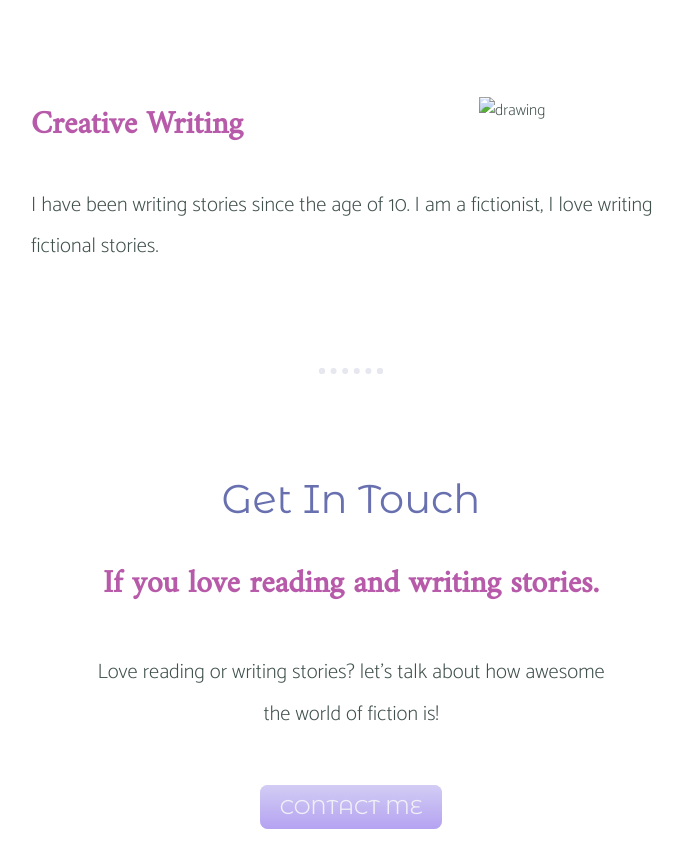
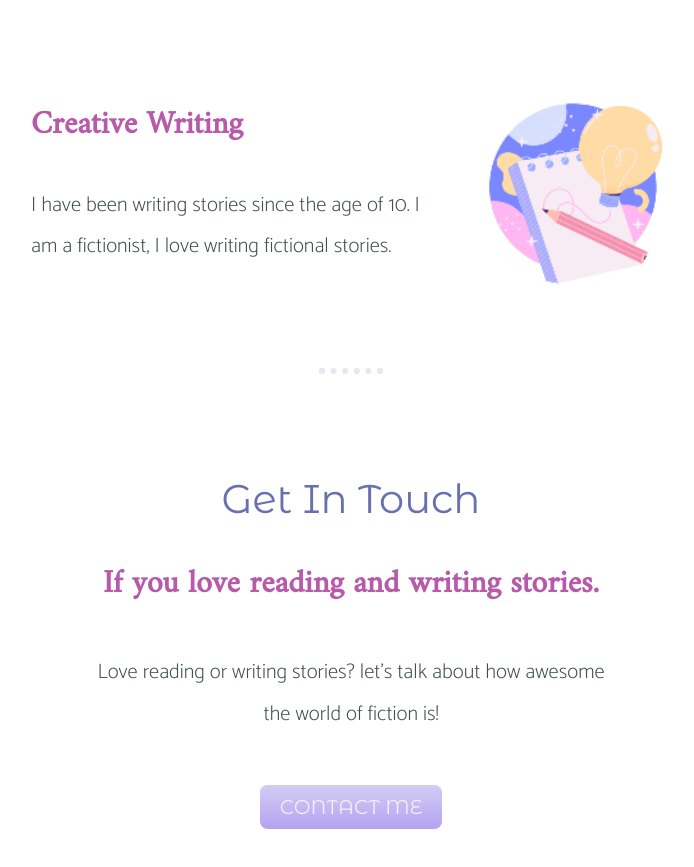
Before and after one commit to NimraT454/My-Portfolio, a plain HTML site: page index.html in a window 1280 px wide. Shown: the part 1644-2511 px from the top of the page, without its empty margins (289-983 px from the left). Drawn offline with Linux system fonts and the light colour scheme; the site is published under a folder, as on GitHub Pages, so addresses that start at the root find nothing.

Commit message:
Update my file

```diff
--- a/index.html
+++ b/index.html
@@ -42,7 +42,7 @@
         <p>I started graphic designing at the age of 15 because I had a passion for designing. Over time I have gained a lot of experience designing my own templates, videos and images.</p>
       </div>
       <div class="skill-row">
-        <img class="creative" src="/images/drawing (1).png" alt="drawing">
+        <img class="creative" src="images/drawing (1).png" alt="drawing">
         <h3>Creative Writing</h3>
         <p class="creative-description">I have been writing stories since the age of 10. I am a fictionist, I love writing fictional stories.</p>
       </div>
```
